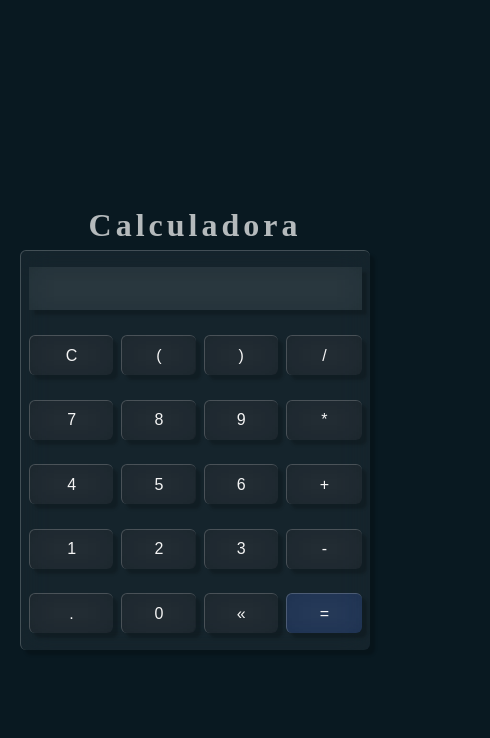
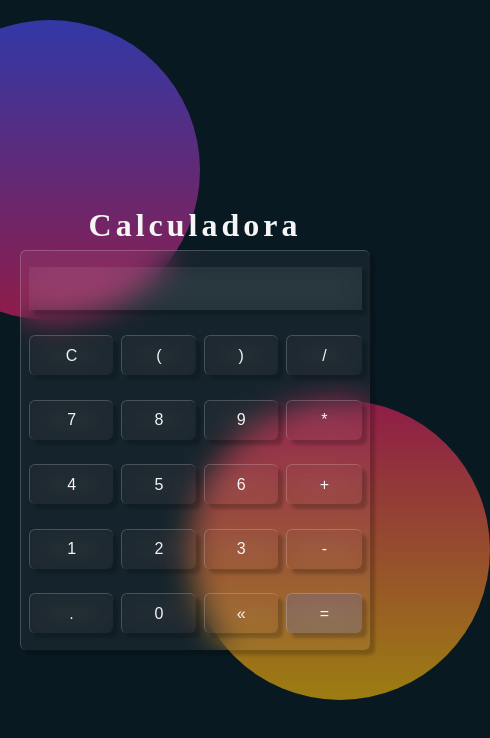
Before and after one commit to MaykGomes92/calculadora, a plain HTML site: page index.html in a window 390 px wide. Shown: the whole page, 490 px wide, since content can reach past the window. Drawn offline with Linux system fonts and the light colour scheme.

Commit message:
Update style.css

```diff
--- a/style.css
+++ b/style.css
@@ -103,3 +103,22 @@ h1{
 .btn-eq:hover{
     background-color: rgb(58, 88, 179);
 }
+
+@media (max-width: 500px){
+    body::after{
+        top: 20px;
+        left: -100px;
+        opacity: 0.6;
+    }
+
+    body::before{
+        top: 400px;
+        right: -100px;
+        opacity: 0.6;
+    }
+
+    h1{
+        color: whitesmoke;
+        z-index: 44;
+    }
+}
```
